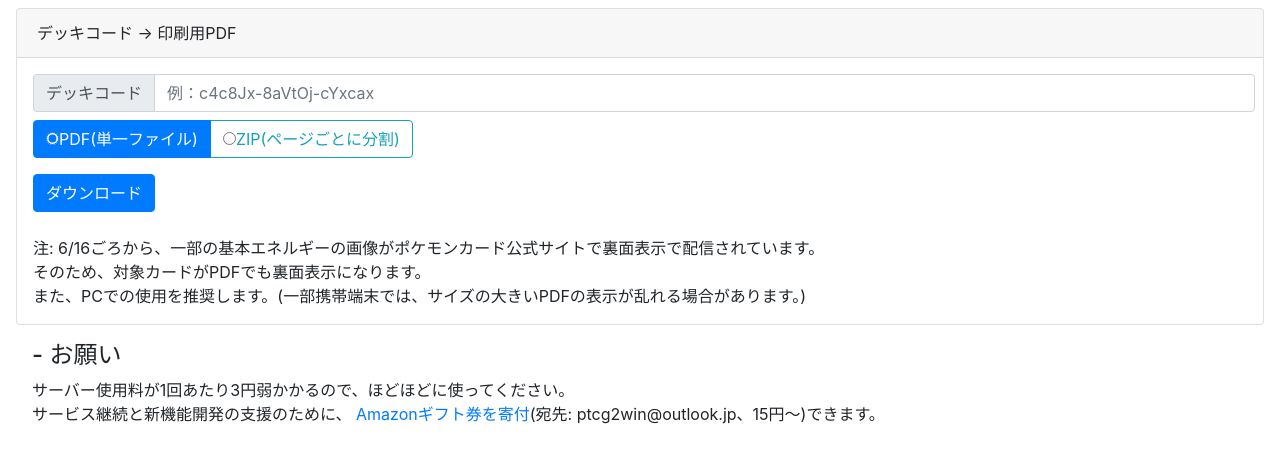
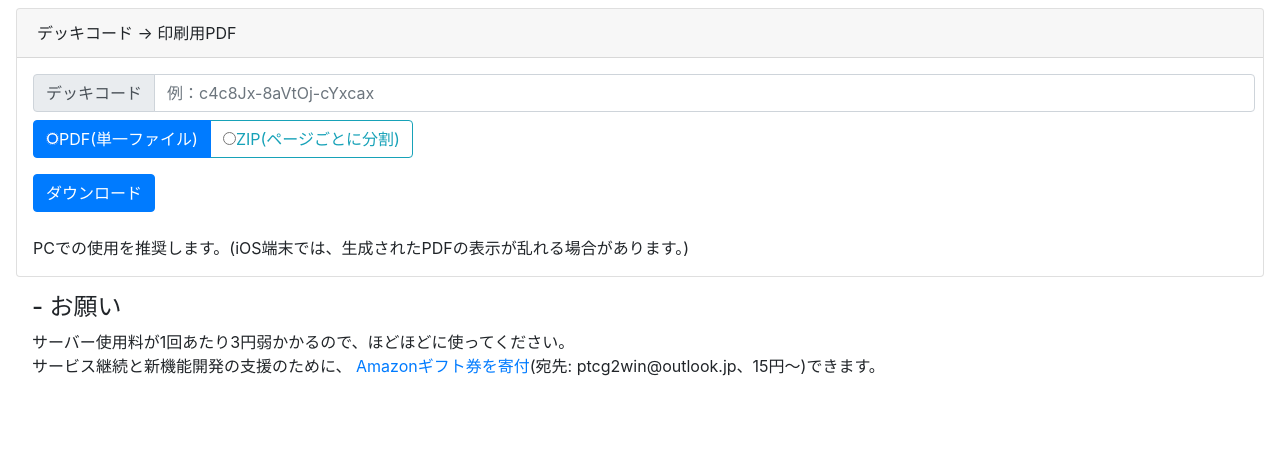
Before and after one commit to PokemonCardInCastle/PTCG2win, a Django app: page /proxy_maker in a window 1280 px wide. Shown: the part 293-756 px from the top of the page. Run offline with Django 3.2, Linux system fonts and the light colour scheme; some libraries are stand-ins or nearby versions.

Commit message:
エネルギーの注釈の削除

```diff
--- a/decks/templates/decks/proxy_maker.html
+++ b/decks/templates/decks/proxy_maker.html
@@ -50,9 +50,7 @@
             </form>
             <br/>
             <div class="mb-3 mx-3">
-                注: 6/16ごろから、一部の基本エネルギーの画像がポケモンカード公式サイトで裏面表示で配信されています。<br/>
-                そのため、対象カードがPDFでも裏面表示になります。<br/>
-                また、PCでの使用を推奨します。(一部携帯端末では、サイズの大きいPDFの表示が乱れる場合があります。)
+                PCでの使用を推奨します。(iOS端末では、生成されたPDFの表示が乱れる場合があります。)
             </div>
         </div>
     </div>
```
